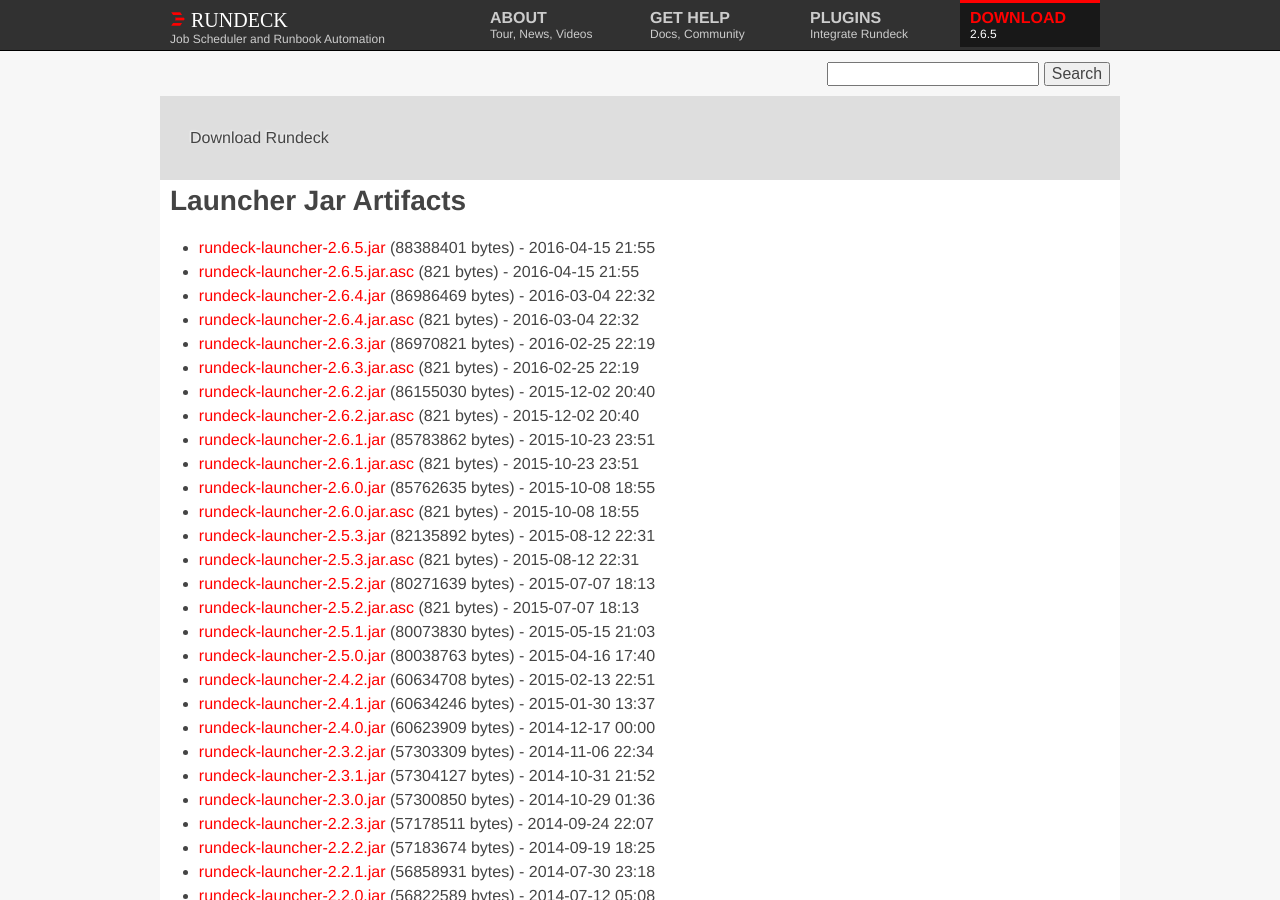
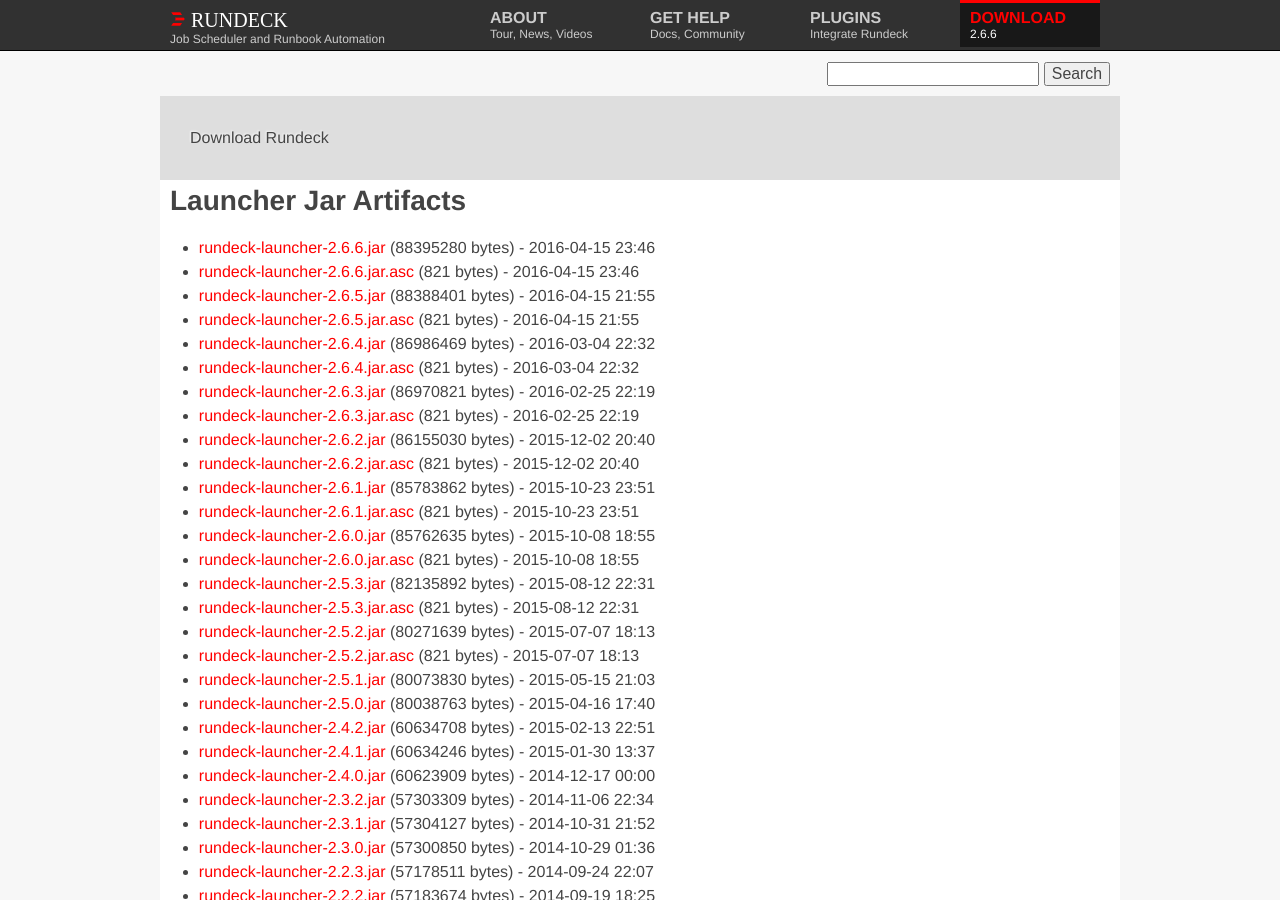
Before and after one commit to rundeck/rundeck-ghpages, a Jekyll site: the page built from download/jar/index.md, in a window 1280 px wide and 900 px high. Built offline with Jekyll 4.4.1, drawn with Linux system fonts in a browser that asks for light colours; nearby versions of some CDN libraries.

Commit message:
Update site to 2.6.6 download links

```diff
--- a/_config.yml
+++ b/_config.yml
@@ -1,16 +1,16 @@
 baseurl: ""
 url: ""
 full_url: "http://www.rundeck.org"
-rd_version: "2.6.5"
-rd_jar_name: "rundeck-launcher-2.6.5.jar"
-rd_jar_sha: "e6d24a930d06d80aff62daac404bffaabb9af2f5"
-rd_jar_url: "http://download.rundeck.org/jar/rundeck-launcher-2.6.5.jar"
-rd_jar_size: "88388401"
-rd_deb_name: "rundeck-2.6.5-1-GA.deb"
-rd_deb_url: "http://download.rundeck.org/deb/rundeck-2.6.5-1-GA.deb"
-rd_deb_sha: "0eece7ebb8c90a9d06c32695a6ccbc3c513d8640"
-rd_deb_size: "101004532"
-rd_zipball: "https://github.com/rundeck/rundeck/zipball/v2.6.5"
-rd_tarball: "https://github.com/rundeck/rundeck/tarball/v2.6.5"
-rd_releasenotes: "https://github.com/rundeck/rundeck/blob/v2.6.5/RELEASE.md"
+rd_version: "2.6.6"
+rd_jar_name: "rundeck-launcher-2.6.6.jar"
+rd_jar_sha: "4327248666a0cab2afb8f00555e442fac26c8070"
+rd_jar_url: "http://download.rundeck.org/jar/rundeck-launcher-2.6.6.jar"
+rd_jar_size: "88395280"
+rd_deb_name: "rundeck-2.6.6-1-GA.deb"
+rd_deb_url: "http://download.rundeck.org/deb/rundeck-2.6.6-1-GA.deb"
+rd_deb_sha: "80c34da2897dfd339758d62e3dbfd35ad116d41d"
+rd_deb_size: "101012718"
+rd_zipball: "https://github.com/rundeck/rundeck/zipball/v2.6.6"
+rd_tarball: "https://github.com/rundeck/rundeck/tarball/v2.6.6"
+rd_releasenotes: "https://github.com/rundeck/rundeck/blob/v2.6.6/RELEASE.md"
 markdown: kramdown
--- a/download/jar/index.md
+++ b/download/jar/index.md
@@ -3,6 +3,8 @@
 layout: download
 download_type: Launcher Jar
 ---
+* [rundeck-launcher-2.6.6.jar](http://download.rundeck.org/jar/rundeck-launcher-2.6.6.jar) (88395280 bytes) - 2016-04-15 23:46
+* [rundeck-launcher-2.6.6.jar.asc](http://download.rundeck.org/jar/rundeck-launcher-2.6.6.jar.asc) (821 bytes) - 2016-04-15 23:46
 * [rundeck-launcher-2.6.5.jar](http://download.rundeck.org/jar/rundeck-launcher-2.6.5.jar) (88388401 bytes) - 2016-04-15 21:55
 * [rundeck-launcher-2.6.5.jar.asc](http://download.rundeck.org/jar/rundeck-launcher-2.6.5.jar.asc) (821 bytes) - 2016-04-15 21:55
 * [rundeck-launcher-2.6.4.jar](http://download.rundeck.org/jar/rundeck-launcher-2.6.4.jar) (86986469 bytes) - 2016-03-04 22:32
```
Also changed, not shown: download/deb/index.md (+1 -0 lines), download/rpm/index.md (+2 -0 lines), download/war/index.md (+2 -0 lines).
